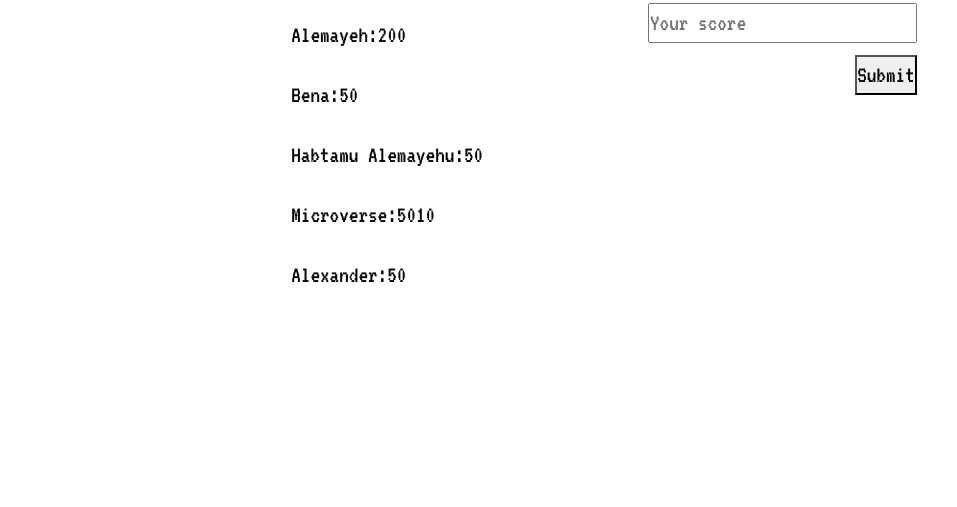
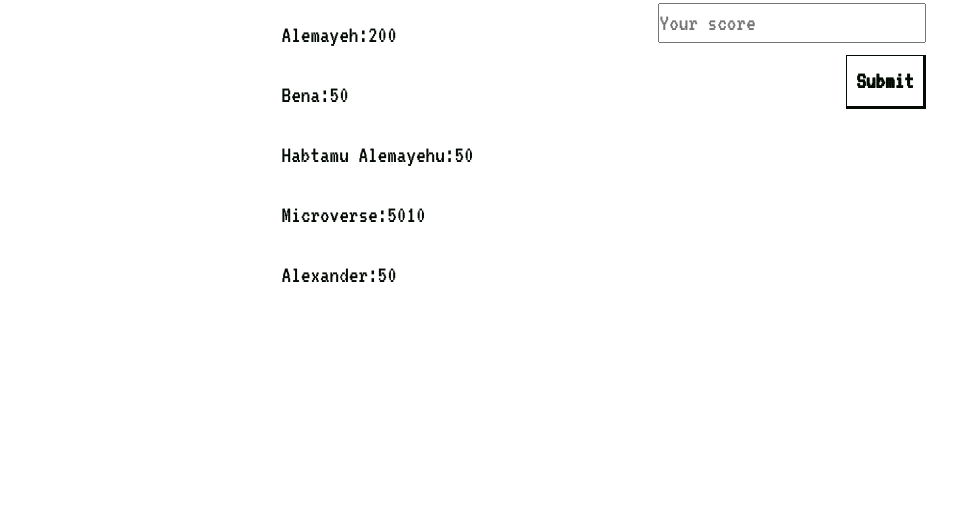
Before and after one commit to Benawi/Leaderboard, a website built with webpack: page src/index.html in a window 1280 px wide. Shown: the part 293-800 px from the top of the page, without its empty margins (36-993 px from the left). Built offline with nearby package versions, Linux system fonts and the light colour scheme.

Commit message:
Add styles for the buttons

```diff
--- a/src/styles.css
+++ b/src/styles.css
@@ -28,3 +28,22 @@
   max-width: 1200px;
   max-height: 100vh;
 }
+
+/* BUTTON STYLES */
+.default-button {
+  background-color: var(--main-bc-color);
+  border-top: 1px solid var(--main-color);
+  border-left: 1px solid var(--main-color);
+  border-bottom: 3px solid var(--main-color);
+  border-right: 3px solid var(--main-color);
+  color: var(--main-color);
+  padding: 0.3rem 0.4rem;
+  font-weight: 800;
+}
+
+.default-button:active {
+  border-top: 3px solid var(--main-color);
+  border-left: 3px solid var(--main-color);
+  border-bottom: 1px solid var(--main-color);
+  border-right: 1px solid var(--main-color);
+}
```
